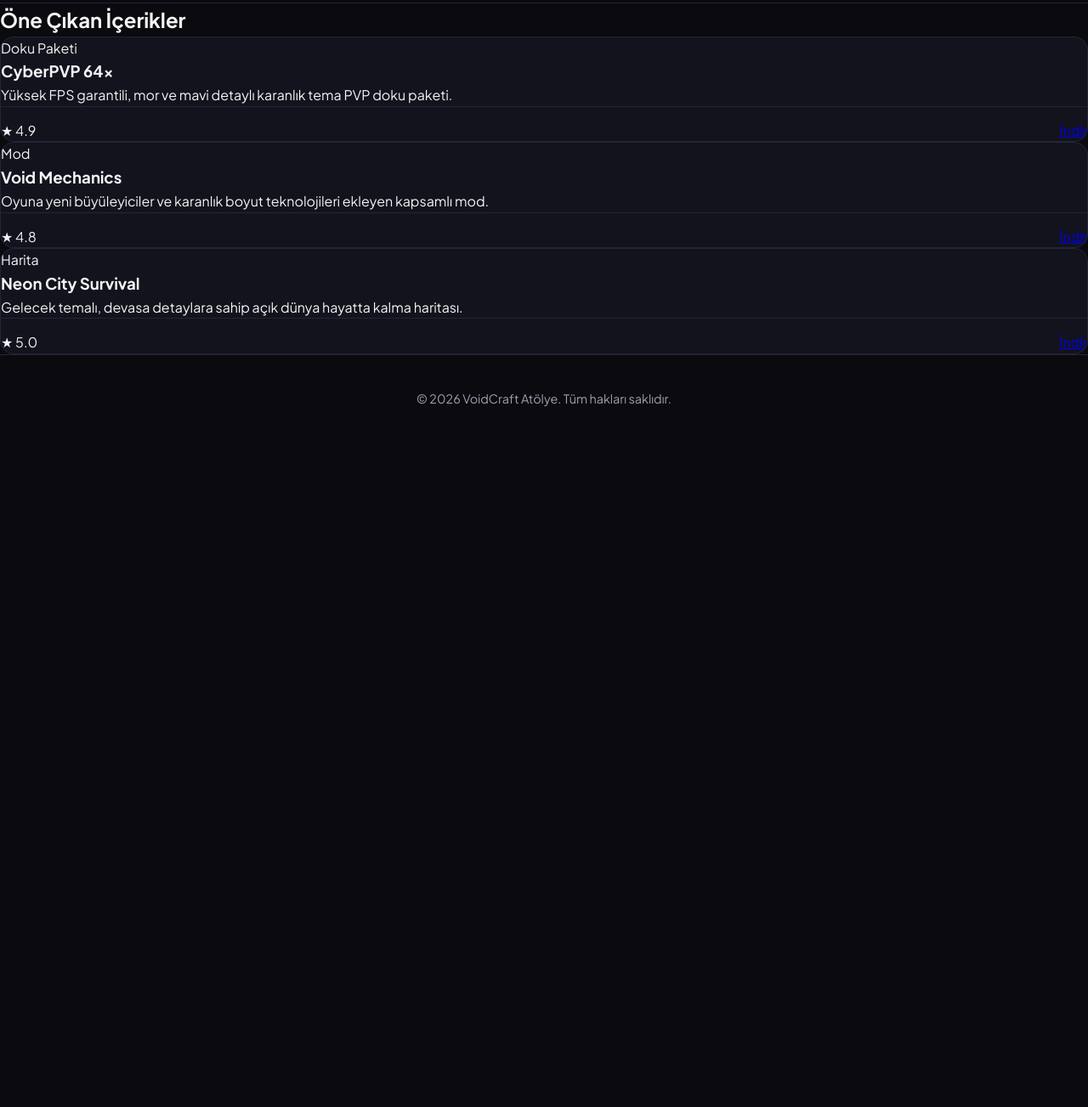
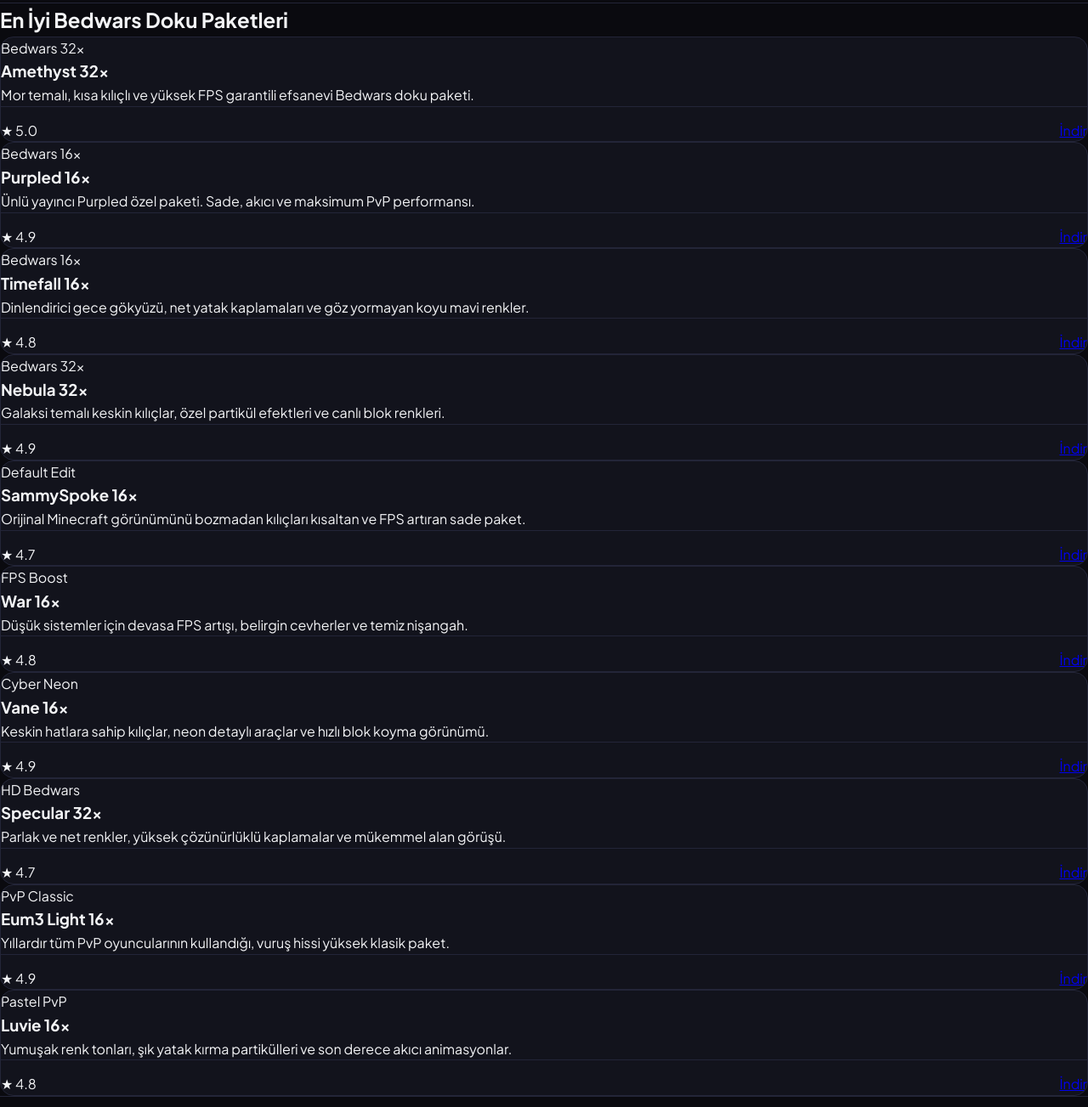
Before and after one commit to Orhan-create/minecraft-site, a plain HTML site: page index.html in a window 1280 px wide. Shown: the part 557-1860 px from the top of the page at 85% size. Before the commit the page ends 1078 px from the top, so only its background shows below. Drawn offline with Linux system fonts and the light colour scheme; grey boxes are pictures that could not be loaded.

Commit message:
Update content for Bedwars texture packs

```diff
--- a/index.html
+++ b/index.html
@@ -12,7 +12,7 @@
         <div class="logo">VOID<span>CRAFT</span></div>
         <div class="nav-links">
             <a href="#">Ana Sayfa</a>
-            <a href="#">Dokular</a>
+            <a href="#content">Doku Paketleri</a>
             <a href="#">Modlar</a>
             <a href="#">Haritalar</a>
         </div>
@@ -21,48 +21,127 @@
 
     <header class="hero">
         <h1>Minecraft Dünyanı <span>Efsanevi</span> Hale Getir</h1>
-        <p>En kaliteli doku paketleri, modlar ve özel haritalar tek bir çatı altında. Hemen keşfetmeye başla!</p>
+        <p>En kaliteli Bedwars doku paketleri, modlar ve özel haritalar tek bir çatı altında. Hemen keşfetmeye başla!</p>
         <div class="hero-buttons">
-            <a href="#content" class="btn btn-primary btn-glow">İçerikleri Keşfet</a>
+            <a href="#content" class="btn btn-primary btn-glow">Paketleri Keşfet</a>
             <a href="#" class="btn btn-secondary">İçerik Yükle</a>
         </div>
     </header>
 
     <main id="content" class="container">
-        <h2 class="section-title">Öne Çıkan İçerikler</h2>
+        <h2 class="section-title">En İyi Bedwars Doku Paketleri</h2>
         <div class="grid">
+
             <!-- Kart 1 -->
             <div class="card">
-                <div class="card-badge">Doku Paketi</div>
-                <h3>CyberPVP 64x</h3>
-                <p>Yüksek FPS garantili, mor ve mavi detaylı karanlık tema PVP doku paketi.</p>
+                <div class="card-badge">Bedwars 32x</div>
+                <h3>Amethyst 32x</h3>
+                <p>Mor temalı, kısa kılıçlı ve yüksek FPS garantili efsanevi Bedwars doku paketi.</p>
+                <div class="card-footer">
+                    <span>★ 5.0</span>
+                    <a href="#" class="btn-sm">İndir</a>
+                </div>
+            </div>
+
+            <!-- Kart 2 -->
+            <div class="card">
+                <div class="card-badge">Bedwars 16x</div>
+                <h3>Purpled 16x</h3>
+                <p>Ünlü yayıncı Purpled özel paketi. Sade, akıcı ve maksimum PvP performansı.</p>
                 <div class="card-footer">
                     <span>★ 4.9</span>
                     <a href="#" class="btn-sm">İndir</a>
                 </div>
             </div>
 
-            <!-- Kart 2 -->
+            <!-- Kart 3 -->
             <div class="card">
-                <div class="card-badge">Mod</div>
-                <h3>Void Mechanics</h3>
-                <p>Oyuna yeni büyüleyiciler ve karanlık boyut teknolojileri ekleyen kapsamlı mod.</p>
+                <div class="card-badge">Bedwars 16x</div>
+                <h3>Timefall 16x</h3>
+                <p>Dinlendirici gece gökyüzü, net yatak kaplamaları ve göz yormayan koyu mavi renkler.</p>
                 <div class="card-footer">
                     <span>★ 4.8</span>
                     <a href="#" class="btn-sm">İndir</a>
                 </div>
             </div>
 
-            <!-- Kart 3 -->
+            <!-- Kart 4 -->
             <div class="card">
-                <div class="card-badge">Harita</div>
-                <h3>Neon City Survival</h3>
-                <p>Gelecek temalı, devasa detaylara sahip açık dünya hayatta kalma haritası.</p>
+                <div class="card-badge">Bedwars 32x</div>
+                <h3>Nebula 32x</h3>
+                <p>Galaksi temalı keskin kılıçlar, özel partikül efektleri ve canlı blok renkleri.</p>
                 <div class="card-footer">
-                    <span>★ 5.0</span>
+                    <span>★ 4.9</span>
                     <a href="#" class="btn-sm">İndir</a>
                 </div>
             </div>
+
+            <!-- Kart 5 -->
+            <div class="card">
+                <div class="card-badge">Default Edit</div>
+                <h3>SammySpoke 16x</h3>
+                <p>Orijinal Minecraft görünümünü bozmadan kılıçları kısaltan ve FPS artıran sade paket.</p>
+                <div class="card-footer">
+                    <span>★ 4.7</span>
+                    <a href="#" class="btn-sm">İndir</a>
+                </div>
+            </div>
+
+            <!-- Kart 6 -->
+            <div class="card">
+                <div class="card-badge">FPS Boost</div>
+                <h3>War 16x</h3>
+                <p>Düşük sistemler için devasa FPS artışı, belirgin cevherler ve temiz nişangah.</p>
+                <div class="card-footer">
+                    <span>★ 4.8</span>
+                    <a href="#" class="btn-sm">İndir</a>
+                </div>
+            </div>
+
+            <!-- Kart 7 -->
+            <div class="card">
+                <div class="card-badge">Cyber Neon</div>
+                <h3>Vane 16x</h3>
+                <p>Keskin hatlara sahip kılıçlar, neon detaylı araçlar ve hızlı blok koyma görünümü.</p>
+                <div class="card-footer">
+                    <span>★ 4.9</span>
+                    <a href="#" class="btn-sm">İndir</a>
+                </div>
+            </div>
+
+            <!-- Kart 8 -->
+            <div class="card">
+                <div class="card-badge">HD Bedwars</div>
+                <h3>Specular 32x</h3>
+                <p>Parlak ve net renkler, yüksek çözünürlüklü kaplamalar ve mükemmel alan görüşü.</p>
+                <div class="card-footer">
+                    <span>★ 4.7</span>
+                    <a href="#" class="btn-sm">İndir</a>
+                </div>
+            </div>
+
+            <!-- Kart 9 -->
+            <div class="card">
+                <div class="card-badge">PvP Classic</div>
+                <h3>Eum3 Light 16x</h3>
+                <p>Yıllardır tüm PvP oyuncularının kullandığı, vuruş hissi yüksek klasik paket.</p>
+                <div class="card-footer">
+                    <span>★ 4.9</span>
+                    <a href="#" class="btn-sm">İndir</a>
+                </div>
+            </div>
+
+            <!-- Kart 10 -->
+            <div class="card">
+                <div class="card-badge">Pastel PvP</div>
+                <h3>Luvie 16x</h3>
+                <p>Yumuşak renk tonları, şık yatak kırma partikülleri ve son derece akıcı animasyonlar.</p>
+                <div class="card-footer">
+                    <span>★ 4.8</span>
+                    <a href="#" class="btn-sm">İndir</a>
+                </div>
+            </div>
+
         </div>
     </main>
 
```
